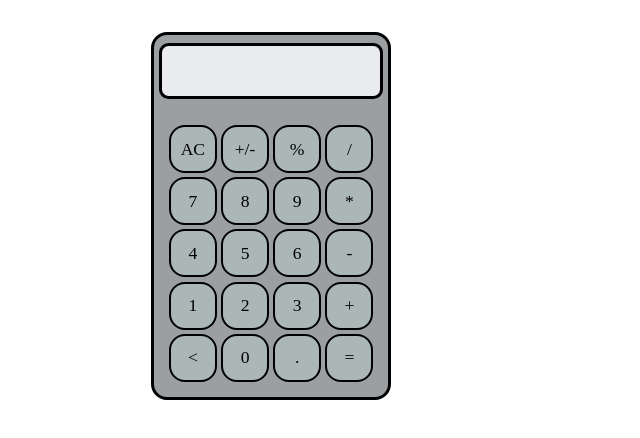
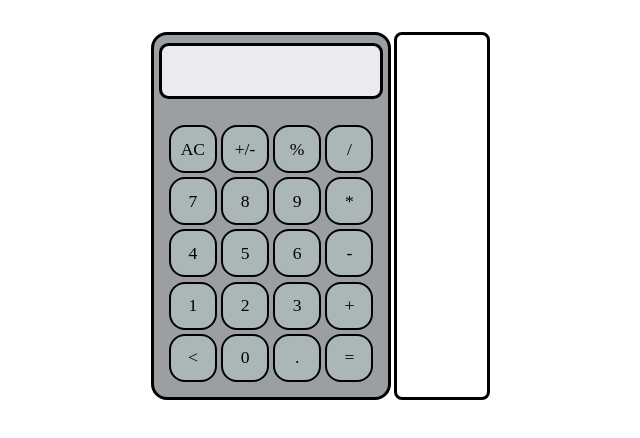
Before and after one commit to App-Ju/Calc, a Vue app: page / in a window 1280 px wide. Shown: the top 438 px of the page, without its empty margins (369-1009 px from the left). Built offline with nearby package versions, Linux system fonts and the light colour scheme; a small style sheet from the web is missing.

Commit message:
added history

```diff
--- a/src/components/CalcComp.vue
+++ b/src/components/CalcComp.vue
@@ -1,24 +1,29 @@
 <template>
-  <div class="calc">
-    <display-comp :disp="displayValue"></display-comp>
-    <key-board @zhmyak="zhmyak"></key-board>
+  <div>
+    <div class="calc">
+      <display-comp :disp="displayValue"></display-comp>
+      <key-board @zhmyak="zhmyak"></key-board>
+    </div>
+    <history-comp :historyData="historyData" ></history-comp>
   </div>
 </template>
 
 <script>
 import KeyBoard from './KeyBoard.vue';
 import DisplayComp from './DisplayComp.vue';
+import HistoryComp from './HistoryComp';
 
 export default {
   name: "CalcComp",
-  components: {KeyBoard, DisplayComp},
+  components: {HistoryComp, KeyBoard, DisplayComp},
 
   data() {
     return {
       getSign: ['+', '-', '*', '/'],
       getNumber: ['1', '2', '3', '4', '5', '6', '7', '8', '9', '0'],
       addedNumbers: [],
-      equalsCheck: false    // за ним следит вочер
+      equalsCheck: false,    // за ним следит вочер
+      historyData: []
     }
   },
 
@@ -108,9 +113,12 @@ export default {
   watch: {
     equalsCheck() {
       if (this.equalsCheck) {
-        const i = (eval(this.displayValue))
+        this.historyData.unshift(this.displayValue)
+        const sum = (eval(this.displayValue))
         this.addedNumbers = []
-        this.addedNumbers.push(i)
+        this.addedNumbers.push(sum)
+        this.historyData.unshift(`= ${this.displayValue}`)
+        console.log(this.historyData)
       }
     },
   }
--- a/src/components/HistoryComp.vue
+++ b/src/components/HistoryComp.vue
@@ -1,13 +1,31 @@
 <template>
-
+  <div class="hist">
+    <div v-for="(v) in historyData">{{ v }}</div>
+  </div>
 </template>
 
 <script>
 export default {
-  name: "HistoryComp"
+  name: "HistoryComp",
+  props: {
+    historyData: {type: Array, required: true}
+  }
 }
 </script>
 
 <style scoped>
-
+.hist {
+  position: absolute;
+  left: calc(50vw + 7.7rem);
+  width: auto;
+  min-width: 6rem;
+  height: 23rem;
+  margin: 1rem auto 0 0;
+  padding: 0.5rem;
+  text-align: right;
+  border-style: solid;
+  border-radius: 0.5rem;
+  overflow: hidden;
+  overflow-y: scroll;
+}
 </style>
```
